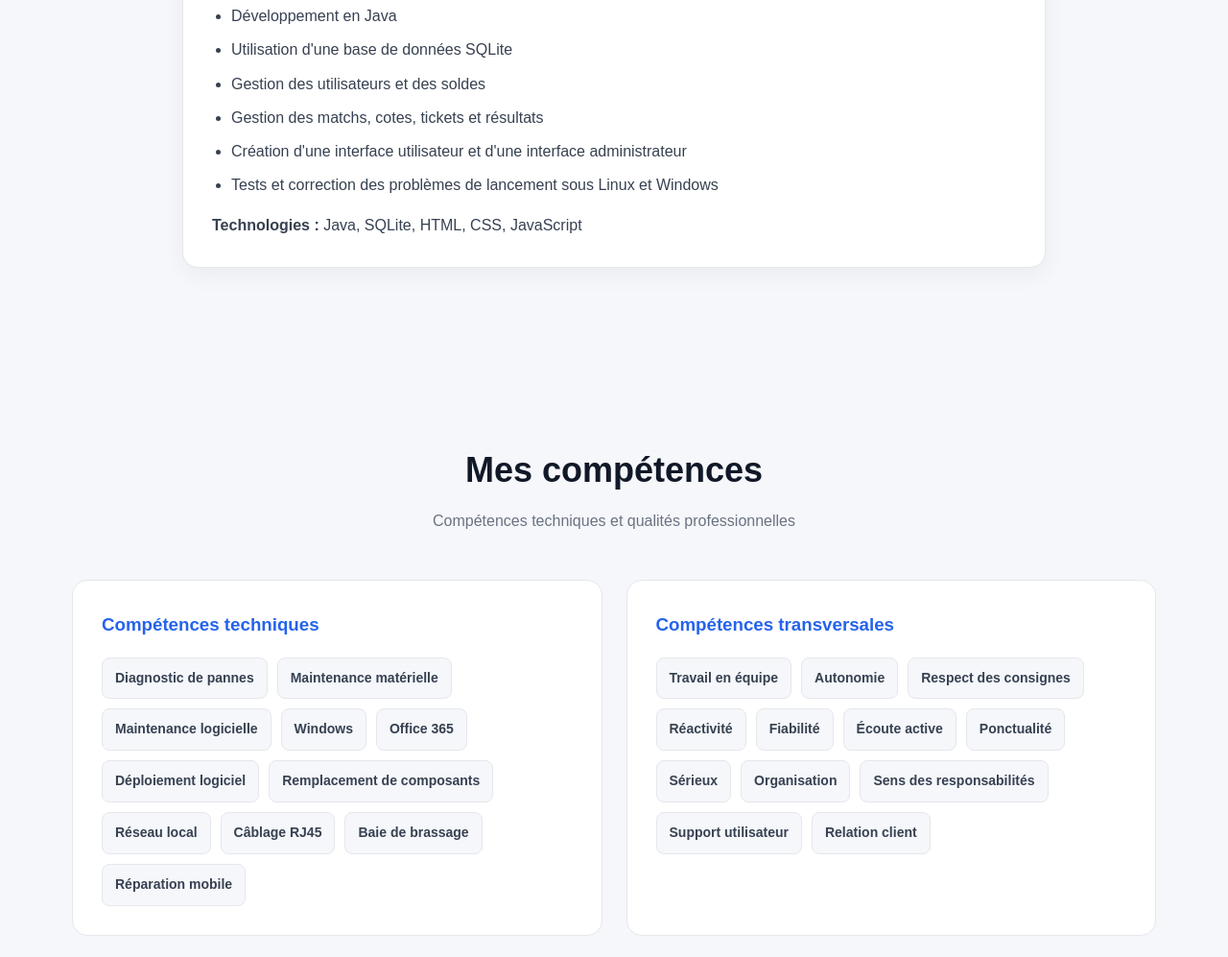
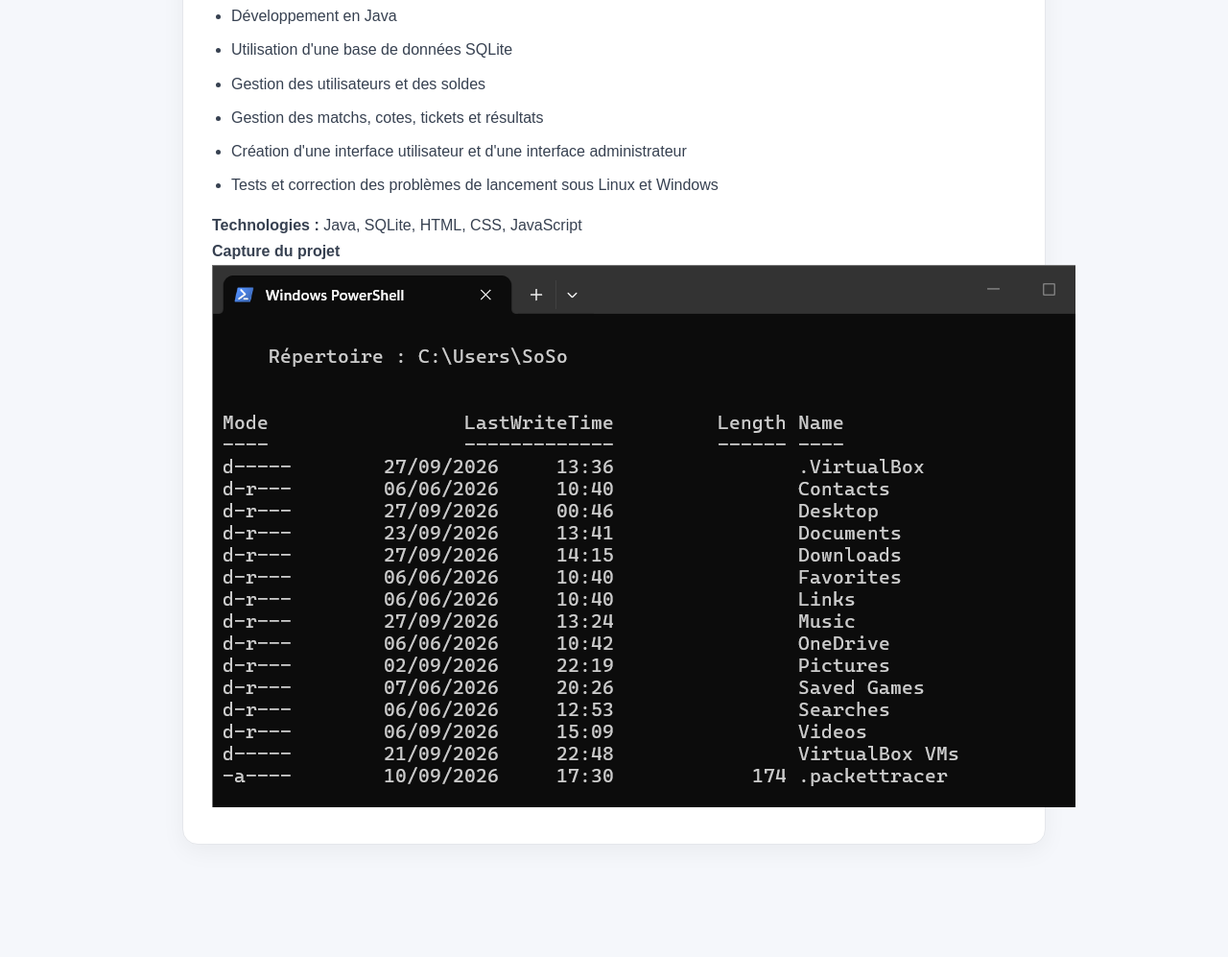
Before and after one commit to boulotsoso53-glitch/portfolio, a plain HTML site: page index.html in a window 1280 px wide. Shown: the part 5954-6951 px from the top of the page at 96% size. Drawn offline with Linux system fonts and the light colour scheme.

Commit message:
Update index.html

```diff
--- a/index.html
+++ b/index.html
@@ -970,6 +970,9 @@
         </ul>
 
         <p><strong>Technologies :</strong> Java, SQLite, HTML, CSS, JavaScript</p>
+        <h4>Capture du projet</h4>
+
+<img src="000.png" alt="Capture d'écran de BET ARENA" class="betarena-photo">
     </div>
 </section>
 
```
